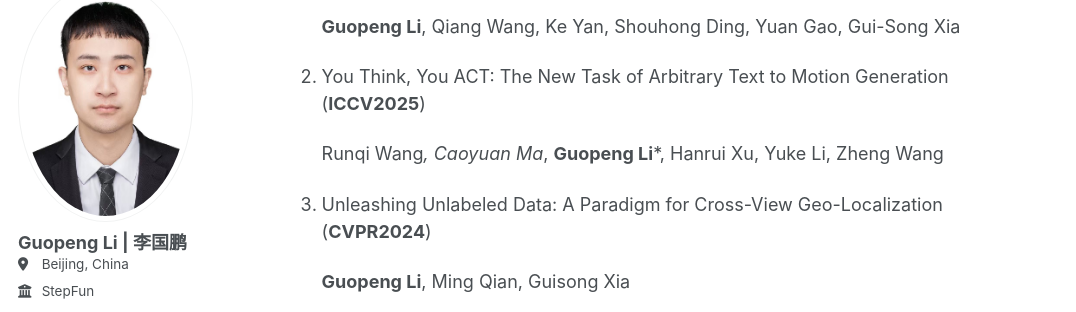
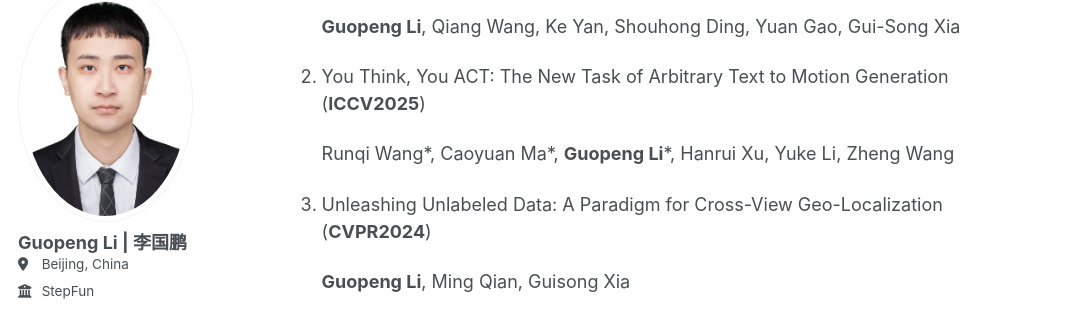
Before and after one commit to liguopeng0923/liguopeng0923.github.io, a Jekyll site: the page built from _pages/about.md, in a window 1280 px wide and 900 px high, scrolled down 363 px. Shown: the part 117-429 px from the top of the window, without its empty margins (0-1076 px from the left). Built offline with Jekyll 4.4.1, drawn with Linux system fonts in a browser that asks for light colours; some web fonts are replaced; a script that is not in the unit is left out.

```diff
--- a/_pages/about.md
+++ b/_pages/about.md
@@ -25,7 +25,7 @@ Selected Publications
 
 2. You Think, You ACT: The New Task of Arbitrary Text to Motion Generation (**ICCV2025**)
 
-   Runqi Wang*, Caoyuan Ma*, **Guopeng Li***, Hanrui Xu, Yuke Li, Zheng Wang
+   Runqi Wang\*, Caoyuan Ma\*, **Guopeng Li**\*, Hanrui Xu, Yuke Li, Zheng Wang
 
 3. Unleashing Unlabeled Data: A Paradigm for Cross-View Geo-Localization (**CVPR2024**)
 
```
